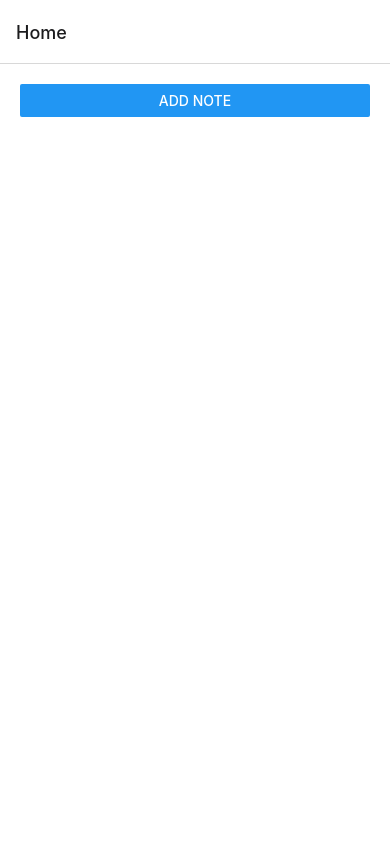
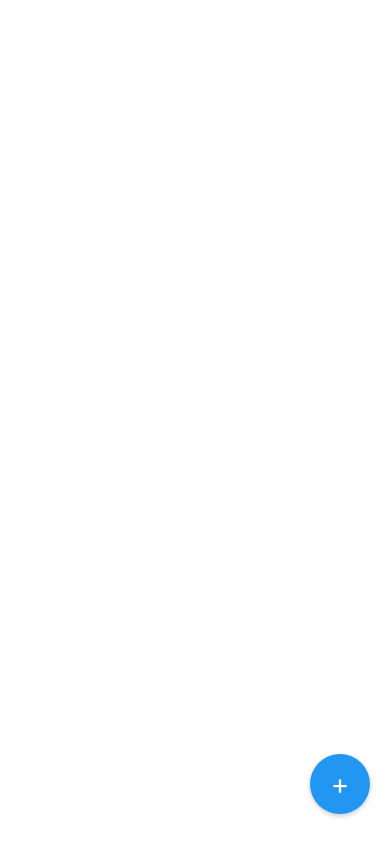
Before and after one commit to turk-911/Writewise, a React Native app: screen /Home in a window 390 px wide. Built offline with nearby package versions, Linux system fonts and the light colour scheme.

Commit message:
Prompts user to use camera for cover image selection

```diff
--- a/App.tsx
+++ b/App.tsx
@@ -9,12 +9,20 @@ const Stack = createStackNavigator<RootStackParamList>();
 export default function App() {
   return (
     <NavigationContainer>
-      <Stack.Navigator initialRouteName='Home'>
-        <Stack.Screen name='Home' component={HomeScreen} />
-        <Stack.Screen name='Note' component={NoteScreen} />
+      <Stack.Navigator initialRouteName="Home">
+        <Stack.Screen
+          name="Home"
+          component={HomeScreen}
+          options={{ headerShown: false }}
+        />
+        <Stack.Screen
+          name="Note"
+          component={NoteScreen}
+          options={{ headerShown: false }}
+        />
       </Stack.Navigator>
     </NavigationContainer>
-  )
+  );
 }
 
 const styles = StyleSheet.create({
--- a/app.json
+++ b/app.json
@@ -5,7 +5,7 @@
     "version": "1.0.0",
     "orientation": "portrait",
     "icon": "./assets/icon.png",
-    "userInterfaceStyle": "light",
+    "userInterfaceStyle": "automatic",
     "splash": {
       "image": "./assets/splash.png",
       "resizeMode": "contain",
--- a/package.json
+++ b/package.json
@@ -19,7 +19,10 @@
     "react-native-emoji-selector": "^0.2.0",
     "react-native-image-picker": "^7.1.2",
     "expo-image-picker": "~15.0.7",
-    "undefined": "@expo/vector-icons/MaterialIcons"
+    "undefined": "@expo/vector-icons/MaterialIcons",
+    "react-native-gesture-handler": "~2.16.1",
+    "@expo/vector-icons": "^14.0.3",
+    "react-native-safe-area-context": "4.10.5"
   },
   "devDependencies": {
     "@babel/core": "^7.20.0",
--- a/src/screens/HomeScreen.tsx
+++ b/src/screens/HomeScreen.tsx
@@ -1,10 +1,21 @@
 import AsyncStorage from "@react-native-async-storage/async-storage";
 import { useEffect, useState } from "react";
-import { Button, FlatList, StyleSheet, Text, TouchableOpacity, View } from "react-native";
+import {
+  Alert,
+  Button,
+  FlatList,
+  Pressable,
+  StyleSheet,
+  Text,
+  View,
+} from "react-native";
 import { Note, HomeScreenProps } from "../utils/types";
 import { useIsFocused } from "@react-navigation/native";
 import { Appearance } from "react-native";
 import { darkTheme, lightTheme } from "../utils/theme";
+import MaterialIcons from "@expo/vector-icons/MaterialIcons";
+import { Swipeable } from "react-native-gesture-handler";
+import { SafeAreaView } from "react-native-safe-area-context";
 export default function HomeScreen({ navigation }: HomeScreenProps) {
   const [notes, setNotes] = useState<Array<Note>>([]);
   const isFocused = useIsFocused();
@@ -20,6 +31,31 @@ export default function HomeScreen({ navigation }: HomeScreenProps) {
     });
     return () => listener.remove();
   }, []);
+  const deleteNote = async (title: string) => {
+    const filteredNotes = notes.filter((note) => note.title !== title);
+    setNotes(filteredNotes);
+    await AsyncStorage.setItem("notes", JSON.stringify(filteredNotes));
+  };
+  const renderRightActions = (note: Note) => {
+    return (
+      <Pressable
+        style={styles.deleteButton}
+        onPress={() =>
+          Alert.alert(
+            "Delete Note",
+            "Are you sure you want to delete this note? ⚠️",
+            [
+              { text: "Cancel", style: "cancel" },
+              { text: "Delete", onPress: () => deleteNote(note.title) },
+            ]
+          )
+        }
+      >
+        <MaterialIcons name="delete" size={24} color="white" />
+        <Text style={styles.deleteText}>Delete</Text>
+      </Pressable>
+    );
+  };
   async function loadNotes() {
     try {
       const storedNotes = await AsyncStorage.getItem("notes");
@@ -29,25 +65,40 @@ export default function HomeScreen({ navigation }: HomeScreenProps) {
     }
   }
   return (
+    <SafeAreaView style={{ flex: 1, backgroundColor: theme.backgroundColor }}>
       <View
         style={[styles.container, { backgroundColor: theme.backgroundColor }]}
       >
-      <Button
-        title="Add Note"
-        onPress={() => navigation.navigate("Note", { note: undefined })}
-      />
         <FlatList
           data={notes}
-        keyExtractor={(item, index) => index.toString()}
+          keyExtractor={(item) => item.title}
           renderItem={({ item }) => (
-          <TouchableOpacity
+            <Swipeable renderRightActions={() => renderRightActions(item)}>
+              <Pressable
                 onPress={() => navigation.navigate("Note", { note: item })}
+                style={[
+                  styles.noteContainer,
+                  { backgroundColor: theme.backgroundColor },
+                ]}
               >
-            <Text style={{ padding: 10, fontSize: 18 }}>{item.title}</Text>
-          </TouchableOpacity>
+                <Text style={[styles.emoji, { color: theme.textColor }]}>
+                  {item.emoji}
+                </Text>
+                <Text style={[styles.title, { color: theme.textColor }]}>
+                  {item.title}
+                </Text>
+              </Pressable>
+            </Swipeable>
           )}
         />
       </View>
+      <Pressable
+        style={styles.addButton}
+        onPress={() => navigation.navigate("Note", { note: undefined })}
+      >
+        <Text style={styles.addButtonText}>+</Text>
+      </Pressable>
+    </SafeAreaView>
   );
 }
 const styles = StyleSheet.create({
@@ -55,4 +106,56 @@ const styles = StyleSheet.create({
     flex: 1,
     padding: 20,
   },
+  noteContainer: {
+    flexDirection: "row",
+    alignItems: "center",
+    backgroundColor: "#f9f9f9",
+    padding: 15,
+    marginBottom: 10,
+    borderRadius: 5,
+    shadowColor: "#000",
+    shadowOpacity: 0.1,
+    shadowRadius: 5,
+    shadowOffset: { width: 0, height: 2 },
+  },
+  emoji: {
+    fontSize: 32,
+    marginRight: 10,
+  },
+  title: {
+    fontSize: 18,
+    color: "#333",
+  },
+  deleteButton: {
+    backgroundColor: "red",
+    justifyContent: "center",
+    alignItems: "center",
+    width: 100,
+    borderRadius: 5,
+    marginVertical: 5,
+  },
+  deleteText: {
+    color: "white",
+    fontSize: 16,
+    marginTop: 5,
+  },
+  addButton: {
+    position: "absolute",
+    right: 20,
+    bottom: 30,
+    backgroundColor: "#2196F3",
+    borderRadius: 50,
+    width: 60,
+    height: 60,
+    justifyContent: "center",
+    alignItems: "center",
+    shadowColor: "#000",
+    shadowOpacity: 0.2,
+    shadowRadius: 5,
+    shadowOffset: { width: 0, height: 2 },
+  },
+  addButtonText: {
+    color: "white",
+    fontSize: 28,
+  },
 });
--- a/src/screens/NoteScreen.tsx
+++ b/src/screens/NoteScreen.tsx
@@ -1,11 +1,22 @@
 import AsyncStorage from "@react-native-async-storage/async-storage";
 import { useEffect, useState } from "react";
-import { Alert, Button, Image, Keyboard, StyleSheet, Text, TextInput, TouchableOpacity, TouchableWithoutFeedback, View } from "react-native";
+import {
+  Alert,
+  Button,
+  Image,
+  Keyboard,
+  SafeAreaView,
+  StyleSheet,
+  Text,
+  TextInput,
+  TouchableOpacity,
+  TouchableWithoutFeedback,
+  View,
+} from "react-native";
 import { Note, NoteScreenProps } from "../utils/types";
 import { Appearance } from "react-native";
 import { darkTheme, lightTheme } from "../utils/theme";
 import * as ImagePicker from "expo-image-picker";
-import EmojiSelector from "react-native-emoji-selector";
 import EmojiPicker from "../modals/EmojiPicker";
 export default function NoteScreen({ route, navigation }: NoteScreenProps) {
   const { note } = route.params;
@@ -18,15 +29,39 @@ export default function NoteScreen({ route, navigation }: NoteScreenProps) {
       : "https://unsplash.com/photos/3d-geometric-texture-in-copper-jz4D4prCXSM"
   );
   const [showEmojiPicker, setShowEmojiPicker] = useState<boolean>(false);
+  const promptImageSelection = () => {
+    Alert.alert(
+      "Select image",
+      "Choose an option to select your cover image",
+      [
+        { text: "Cancel", style: "cancel" },
+        { text: "Camera", onPress: takePhoto },
+        { text: "Gallery", onPress: selectImage },
+      ]
+    )
+  }
   const selectImage = async () => {
     let result = await ImagePicker.launchImageLibraryAsync({
       allowsEditing: true,
       quality: 1,
     });
-    if(!result.canceled) setCoverImage(result.assets[0].uri);
-    else setCoverImage(
+    if (!result.canceled) setCoverImage(result.assets[0].uri);
+    else
+      setCoverImage(
         "https://unsplash.com/photos/3d-geometric-texture-in-copper-jz4D4prCXSM"
       );
+  };
+  const takePhoto = async () => {
+    const { status } = await ImagePicker.requestCameraPermissionsAsync();
+    if(status !== 'granted') {
+      Alert.alert("Error", "Camera permissions are required");
+      return;
+    }
+    let result = await ImagePicker.launchCameraAsync({
+      allowsEditing: true,
+      quality: 1,
+    });
+    if(!result.canceled) setCoverImage(result.assets[0].uri);
   }
   const [theme, setTheme] = useState(
     Appearance.getColorScheme() === "dark" ? darkTheme : lightTheme
@@ -40,7 +75,7 @@ export default function NoteScreen({ route, navigation }: NoteScreenProps) {
   const selectEmoji = (selectedEmoji: string) => {
     setEmoji(selectedEmoji);
     setShowEmojiPicker(false);
-  }
+  };
   const saveNote = async () => {
     if (title.trim() === "" || content.trim() === "") {
       Alert.alert("Error", "Both title and content are required");
@@ -67,6 +102,7 @@ export default function NoteScreen({ route, navigation }: NoteScreenProps) {
     }
   };
   return (
+    <SafeAreaView style={{ flex: 1, backgroundColor: theme.backgroundColor }}>
       <TouchableWithoutFeedback onPress={Keyboard.dismiss}>
         <View
           style={[styles.container, { backgroundColor: theme.backgroundColor }]}
@@ -74,7 +110,7 @@ export default function NoteScreen({ route, navigation }: NoteScreenProps) {
           {coverImage && (
             <Image source={{ uri: coverImage }} style={styles.coverImage} />
           )}
-        <TouchableOpacity onPress={selectImage}>
+          <TouchableOpacity onPress={promptImageSelection}>
             <Text style={styles.addImageText}>Add Cover Image</Text>
           </TouchableOpacity>
           <View style={styles.emojiContainer}>
@@ -116,27 +152,19 @@ export default function NoteScreen({ route, navigation }: NoteScreenProps) {
             isVisible={showEmojiPicker}
             onClose={() => setShowEmojiPicker(false)}
           >
-          <Text
-            style={styles.emojiOption}
-            onPress={() => setEmoji("😊")}
-          >
+            <Text style={styles.emojiOption} onPress={() => setEmoji("😊")}>
               😊
             </Text>
-          <Text
-            style={styles.emojiOption}
-            onPress={() => setEmoji("😂")}
-          >
+            <Text style={styles.emojiOption} onPress={() => setEmoji("😂")}>
               😂
             </Text>
-          <Text
-            style={styles.emojiOption}
-            onPress={() => setEmoji("❤️")}
-          >
+            <Text style={styles.emojiOption} onPress={() => setEmoji("❤️")}>
               ❤️
             </Text>
           </EmojiPicker>
         </View>
       </TouchableWithoutFeedback>
+    </SafeAreaView>
   );
 }
 const styles = StyleSheet.create({
--- a/src/utils/theme.ts
+++ b/src/utils/theme.ts
@@ -1,14 +1,14 @@
 export const darkTheme = {
     backgroundColor: '#121212',
     textColor: '#fff',
-    buttonColor: '#1f1f1f',
+    buttonColor: '#4bb3fd',
     inputBackgroundColor: '#333',
     inputTextColor: '#fff',
 };
 export const lightTheme = {
     backgroundColor: '#fff',
     textColor: '#121212',
-    buttonColor: '#e0e0e0',
+    buttonColor: '#00487c',
     inputBackgroundColor: '#f0f0f0',
     inputTextColor: '#000',
 };
```
Also changed, not shown: 1 other file (tests, documents, lock files or other folders). Lines whose indentation alone changed are shown as unchanged.
